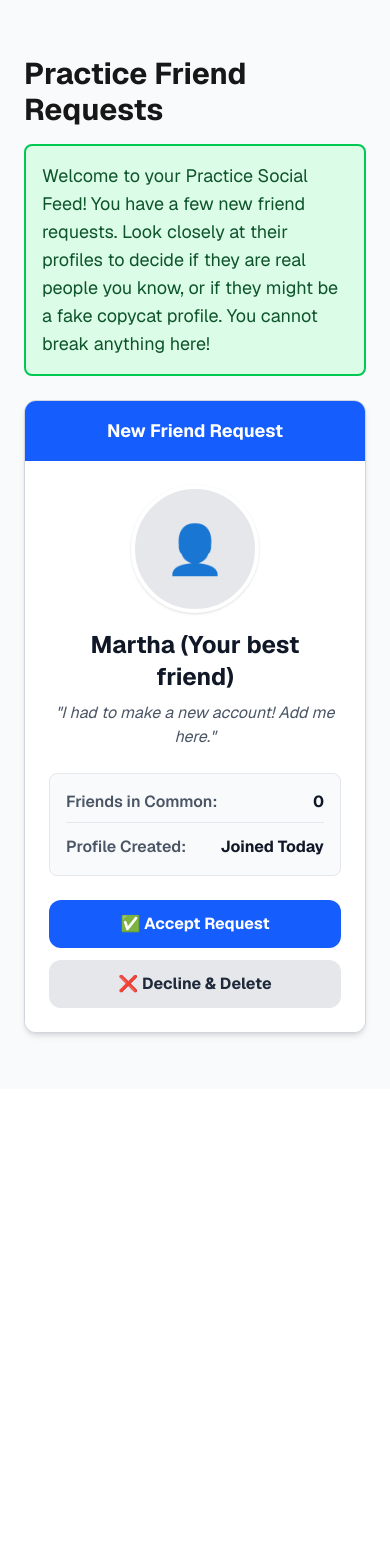
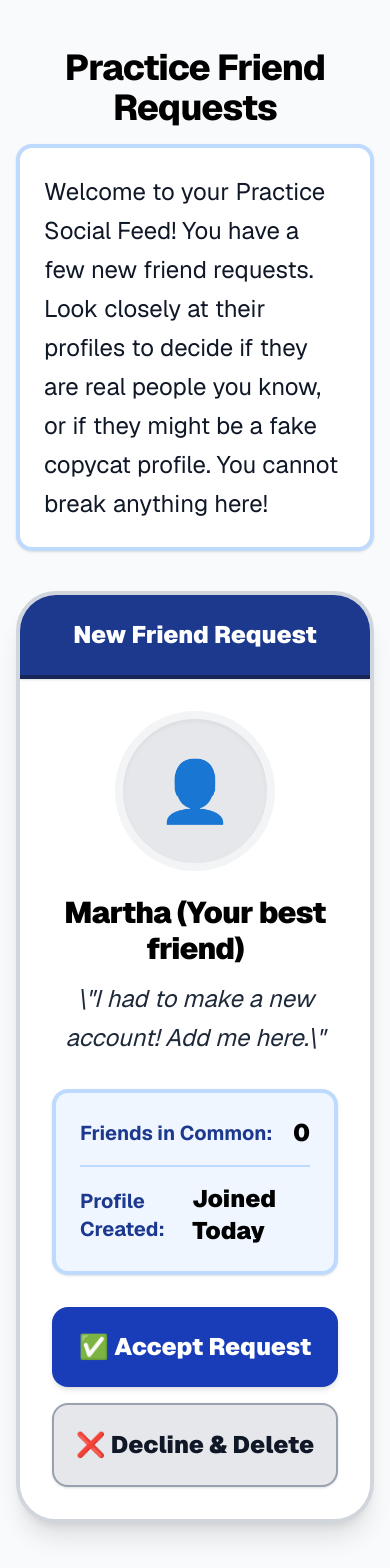
Before and after one commit to atullal/canopy, a Next.js app: page /fake-friend-request in a window 390 px wide. Shown: the top 1568 px of the page. Before the commit the page ends 1089 px from the top, so only its background shows below. Built offline with nearby package versions, Linux system fonts and the light colour scheme.

Commit message:
V3 UX Overhaul: Apply AAA contrast, massive touch targets, and Framer Motion choreography to FakeFriendRequest

```diff
--- a/app/components/FakeFriendRequest.tsx
+++ b/app/components/FakeFriendRequest.tsx
@@ -1,6 +1,7 @@
 "use client";
 
 import React, { useState } from 'react';
+import { motion, AnimatePresence } from 'framer-motion';
 import posthog from '../../utils/posthog';
 import scenarioData from '../../scenarios/fake-friend-request.json';
 import AdaptiveHesitationEngine from './AdaptiveHesitationEngine';
@@ -46,99 +47,148 @@ export default function FakeFriendRequest() {
   };
 
   const hintContent = (
-    <p>Look at <strong>Friends in Common</strong> and the <strong>Join Date</strong>. Real friends usually have mutual connections and older accounts.</p>
+    <p className="text-2xl leading-relaxed text-gray-900">
+      Look at <strong className="font-black">Friends in Common</strong> and the <strong className="font-black">Join Date</strong>. Real friends usually have mutual connections and older accounts.
+    </p>
   );
 
   return (
     <AdaptiveHesitationEngine hintContent={hintContent} idleTimeMs={10000}>
-      <div className="max-w-5xl mx-auto p-6 font-sans">
-        <h1 className="text-3xl font-bold mb-4">{scenarioData.title}</h1>
-        <div className="bg-green-100 border-2 border-green-500 p-4 rounded-lg text-lg mb-6 text-green-900">
+      <main className="max-w-4xl mx-auto p-4 md:p-8 font-sans text-xl text-gray-900 bg-gray-50 min-h-screen">
+        <header className="mb-10 text-center">
+          <h1 className="text-4xl md:text-5xl font-extrabold tracking-tight mb-4 text-black">
+            {scenarioData.title}
+          </h1>
+          <div
+            role="region"
+            aria-label="Scenario Description"
+            className="bg-white border-4 border-blue-200 p-6 rounded-2xl text-2xl leading-relaxed text-gray-900 shadow-sm inline-block text-left max-w-3xl"
+          >
             {scenarioData.description}
           </div>
+        </header>
 
-        <div className="border border-gray-300 rounded-xl bg-gray-50 overflow-hidden shadow-md max-w-sm mx-auto">
-          <div className="bg-blue-600 p-4 text-white font-bold text-center text-lg">
+        <div className="border-4 border-gray-300 rounded-[2.5rem] bg-gray-50 overflow-hidden shadow-xl max-w-md mx-auto flex flex-col min-h-[600px]">
+          <div className="bg-blue-900 p-6 text-white font-black text-center text-2xl border-b-4 border-blue-950 shadow-sm z-10">
             New Friend Request
           </div>
-          <div className="p-6 bg-white flex flex-col items-center">
-            <div className="w-32 h-32 bg-gray-200 rounded-full mb-4 flex items-center justify-center text-gray-400 text-5xl overflow-hidden border-4 border-white shadow-sm">
+
+          <div className="flex-1 overflow-hidden relative bg-white">
+            <AnimatePresence mode="wait">
+              <motion.div
+                key={currentIndex}
+                initial={{ opacity: 0, x: 50 }}
+                animate={{ opacity: 1, x: 0 }}
+                exit={{ opacity: 0, x: -50 }}
+                transition={{ type: 'spring', stiffness: 250, damping: 25 }}
+                className="p-8 flex flex-col items-center h-full"
+              >
+                <div className="w-40 h-40 bg-gray-200 rounded-full mb-6 flex items-center justify-center text-gray-700 text-6xl overflow-hidden border-8 border-gray-100 shadow-inner">
                   👤
                 </div>
-            <h2 className="text-2xl font-bold text-gray-900 mb-2 text-center">{currentRequest.name}</h2>
-            <p className="text-gray-600 mb-6 text-center italic">"{currentRequest.bio}"</p>
+                <h2 className="text-3xl font-black text-black mb-3 text-center tracking-tight">{currentRequest.name}</h2>
+                <p className="text-gray-800 mb-8 text-center italic text-2xl leading-relaxed">\"{currentRequest.bio}\"</p>
 
-            <div className="w-full bg-gray-50 border border-gray-200 p-4 rounded-lg mb-6">
-              <div className="flex justify-between mb-3 border-b border-gray-200 pb-2">
-                <span className="text-gray-600 font-semibold">Friends in Common:</span>
-                <span className="text-gray-900 font-bold">{currentRequest.friendsInCommon}</span>
+                <div className="w-full bg-blue-50 border-4 border-blue-200 p-6 rounded-2xl mb-8 shadow-sm">
+                  <div className="flex justify-between items-center mb-4 border-b-2 border-blue-200 pb-4">
+                    <span className="text-blue-900 font-bold text-xl">Friends in Common:</span>
+                    <span className="text-black font-black text-2xl">{currentRequest.friendsInCommon}</span>
                   </div>
-              <div className="flex justify-between">
-                <span className="text-gray-600 font-semibold">Profile Created:</span>
-                <span className="text-gray-900 font-bold">{currentRequest.joinDate}</span>
+                  <div className="flex justify-between items-center">
+                    <span className="text-blue-900 font-bold text-xl">Profile Created:</span>
+                    <span className="text-black font-black text-2xl">{currentRequest.joinDate}</span>
                   </div>
                 </div>
 
-            <div className="flex flex-col gap-3 w-full">
-              <button
+                <div className="flex flex-col gap-4 w-full mt-auto">
+                  <motion.button
+                    whileHover={{ scale: 1.02 }}
+                    whileTap={{ scale: 0.95 }}
                     onClick={() => handleAction('accept')}
-                className="w-full bg-blue-600 text-white font-bold py-3 px-4 rounded-xl hover:bg-blue-700 transition"
+                    className="w-full bg-blue-800 text-white font-black py-6 px-4 rounded-2xl hover:bg-blue-900 transition-colors focus:outline-none focus-visible:ring-4 focus-visible:ring-blue-800 min-h-[5rem] text-2xl shadow-md"
                   >
-                {scenarioData.actions.find((a: any) => a.id === 'accept')?.label}
-              </button>
-              <button
+                    {scenarioData.actions.find((a: any) => a.id === 'accept')?.label || 'Accept'}
+                  </motion.button>
+                  <motion.button
+                    whileHover={{ scale: 1.02 }}
+                    whileTap={{ scale: 0.95 }}
                     onClick={() => handleAction('decline')}
-                className="w-full bg-gray-200 text-gray-800 font-bold py-3 px-4 rounded-xl hover:bg-gray-300 transition"
+                    className="w-full bg-gray-200 text-gray-900 font-black py-6 px-4 rounded-2xl hover:bg-gray-300 transition-colors focus:outline-none focus-visible:ring-4 focus-visible:ring-gray-600 min-h-[5rem] text-2xl shadow-sm border-2 border-gray-400"
                   >
-                {scenarioData.actions.find((a: any) => a.id === 'decline')?.label}
-              </button>
+                    {scenarioData.actions.find((a: any) => a.id === 'decline')?.label || 'Decline'}
+                  </motion.button>
                 </div>
+              </motion.div>
+            </AnimatePresence>
           </div>
         </div>
 
-        {/* Feedback Modal */}
+        {/* Feedback Modal with Framer Motion */}
+        <AnimatePresence>
           {feedback && (
-          <div className="fixed inset-0 bg-black/60 flex items-center justify-center p-4 z-50 overflow-y-auto">
-            <div className="bg-white p-6 md:p-8 rounded-2xl max-w-4xl w-full text-center shadow-xl my-8">
-              <h3 className={`text-3xl font-bold mb-4 ${feedback.type === 'failure' ? 'text-red-600' : feedback.type === 'success' ? 'text-green-600' : 'text-blue-600'}`}>
+            <div className="fixed inset-0 z-[100] flex items-center justify-center p-4 sm:p-6 overflow-y-auto">
+              <motion.div
+                initial={{ opacity: 0 }}
+                animate={{ opacity: 1 }}
+                exit={{ opacity: 0 }}
+                transition={{ duration: 0.3 }}
+                className="fixed inset-0 bg-gray-900/90 backdrop-blur-md"
+                onClick={handleNext}
+                aria-hidden="true"
+              />
+
+              <motion.div
+                role="alertdialog"
+                aria-modal="true"
+                initial={{ opacity: 0, scale: 0.95, y: 20 }}
+                animate={{ opacity: 1, scale: 1, y: 0 }}
+                exit={{ opacity: 0, scale: 0.95, y: 10 }}
+                transition={{ type: 'spring', stiffness: 300, damping: 25, mass: 1 }}
+                className="relative bg-white border-8 border-gray-300 p-8 md:p-12 rounded-[3rem] max-w-4xl w-full text-center shadow-2xl my-8 z-10"
+              >
+                <h3 className={`text-4xl md:text-5xl font-extrabold mb-8 ${feedback.type === 'failure' ? 'text-red-800' : feedback.type === 'success' ? 'text-green-800' : 'text-blue-800'}`}>
                   {feedback.title}
                 </h3>
-              <div className="text-xl text-gray-700 whitespace-pre-wrap mb-8 text-left leading-relaxed">
+                <div className="text-2xl text-gray-900 whitespace-pre-wrap mb-10 text-left leading-relaxed bg-gray-100 p-8 rounded-2xl border-4 border-gray-200 shadow-inner">
                   {feedback.message}
                 </div>
 
                 {/* Show SplitScreenComparative in feedback for learning */}
-              <div className="mb-8 text-left">
+                <div className="mb-10 text-left">
                   <SplitScreenComparative
                     leftTitle="Red Flags (Scam)"
                     leftContent={
-                    <ul className="list-disc pl-6 space-y-3 text-gray-700 text-lg">
-                      <li><strong>Joined Today/Yesterday:</strong> Scammers make new accounts constantly.</li>
-                      <li><strong>0 Friends in Common:</strong> If it's your real friend, they should be connected to others you know.</li>
-                      <li><strong>Urgent/Weird Bios:</strong> "Had to make a new account" or asking for help.</li>
+                      <ul className="list-disc pl-8 space-y-4 text-gray-900 text-xl font-medium">
+                        <li><strong className="font-black text-red-900">Joined Today/Yesterday:</strong> Scammers make new accounts constantly.</li>
+                        <li><strong className="font-black text-red-900">0 Friends in Common:</strong> If it's your real friend, they should be connected to others you know.</li>
+                        <li><strong className="font-black text-red-900">Urgent/Weird Bios:</strong> \"Had to make a new account\" or asking for help.</li>
                       </ul>
                     }
                     rightTitle="Green Flags (Safe)"
                     rightContent={
-                    <ul className="list-disc pl-6 space-y-3 text-gray-700 text-lg">
-                      <li><strong>Older Join Date:</strong> E.g., "Joined 2014", meaning the account has history.</li>
-                      <li><strong>Mutual Friends:</strong> Sharing several friends in common means they are likely part of your real-world community.</li>
-                      <li><strong>Normal Bio:</strong> Mentions normal hobbies or work without asking for anything.</li>
+                      <ul className="list-disc pl-8 space-y-4 text-gray-900 text-xl font-medium">
+                        <li><strong className="font-black text-green-900">Older Join Date:</strong> E.g., \"Joined 2014\", meaning the account has history.</li>
+                        <li><strong className="font-black text-green-900">Mutual Friends:</strong> Sharing several friends in common means they are likely part of your real-world community.</li>
+                        <li><strong className="font-black text-green-900">Normal Bio:</strong> Mentions normal hobbies or work without asking for anything.</li>
                       </ul>
                     }
                   />
                 </div>
 
-              <button
+                <motion.button
+                  whileHover={{ scale: 1.02 }}
+                  whileTap={{ scale: 0.98 }}
                   onClick={handleNext}
-                className="bg-blue-600 text-white font-bold py-4 px-8 rounded-xl hover:bg-blue-700 w-full transition text-xl"
+                  autoFocus
+                  className="w-full bg-blue-800 text-white font-black py-6 px-10 rounded-2xl hover:bg-blue-900 transition-colors focus:outline-none focus-visible:ring-8 focus-visible:ring-blue-600 min-h-[5.5rem] text-3xl shadow-xl"
                 >
                   Continue
-              </button>
-            </div>
+                </motion.button>
+              </motion.div>
             </div>
           )}
-      </div>
+        </AnimatePresence>
+      </main>
     </AdaptiveHesitationEngine>
   );
 }
```
Lines whose indentation alone changed are shown as unchanged.
